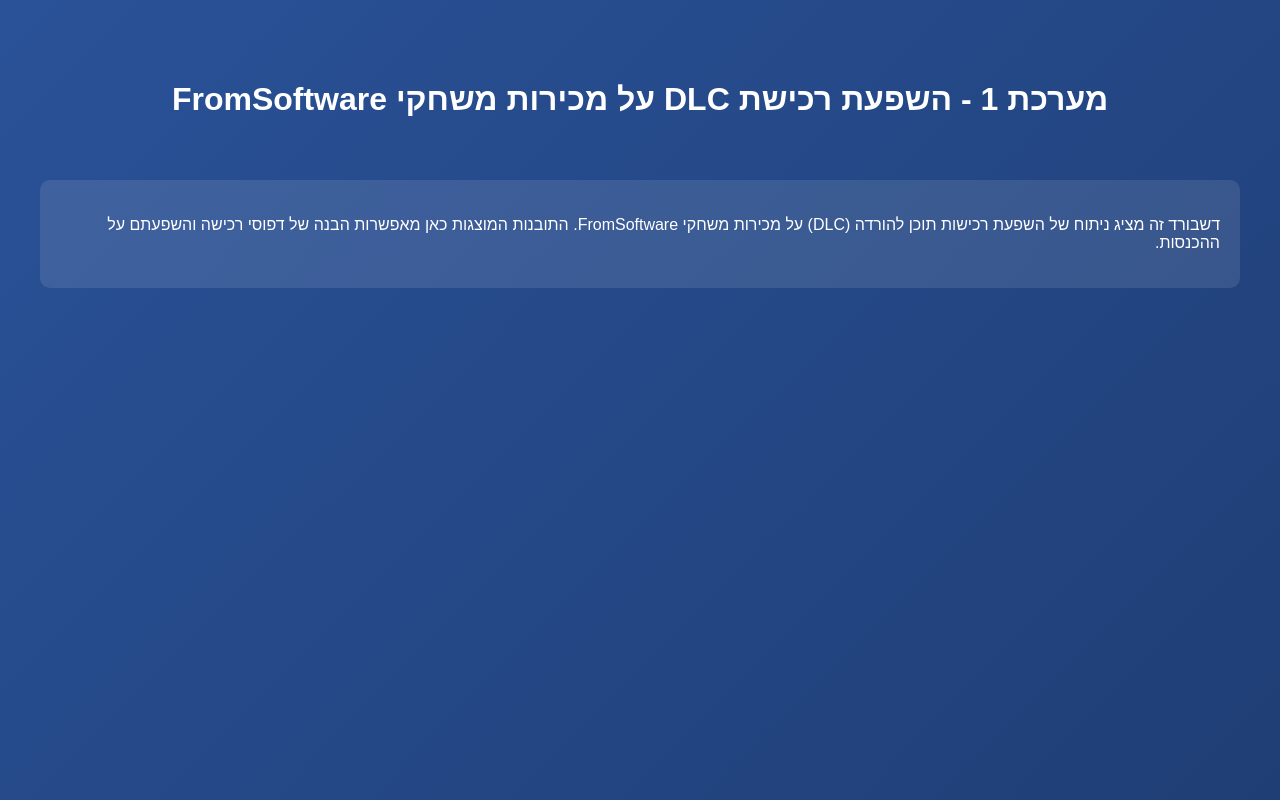
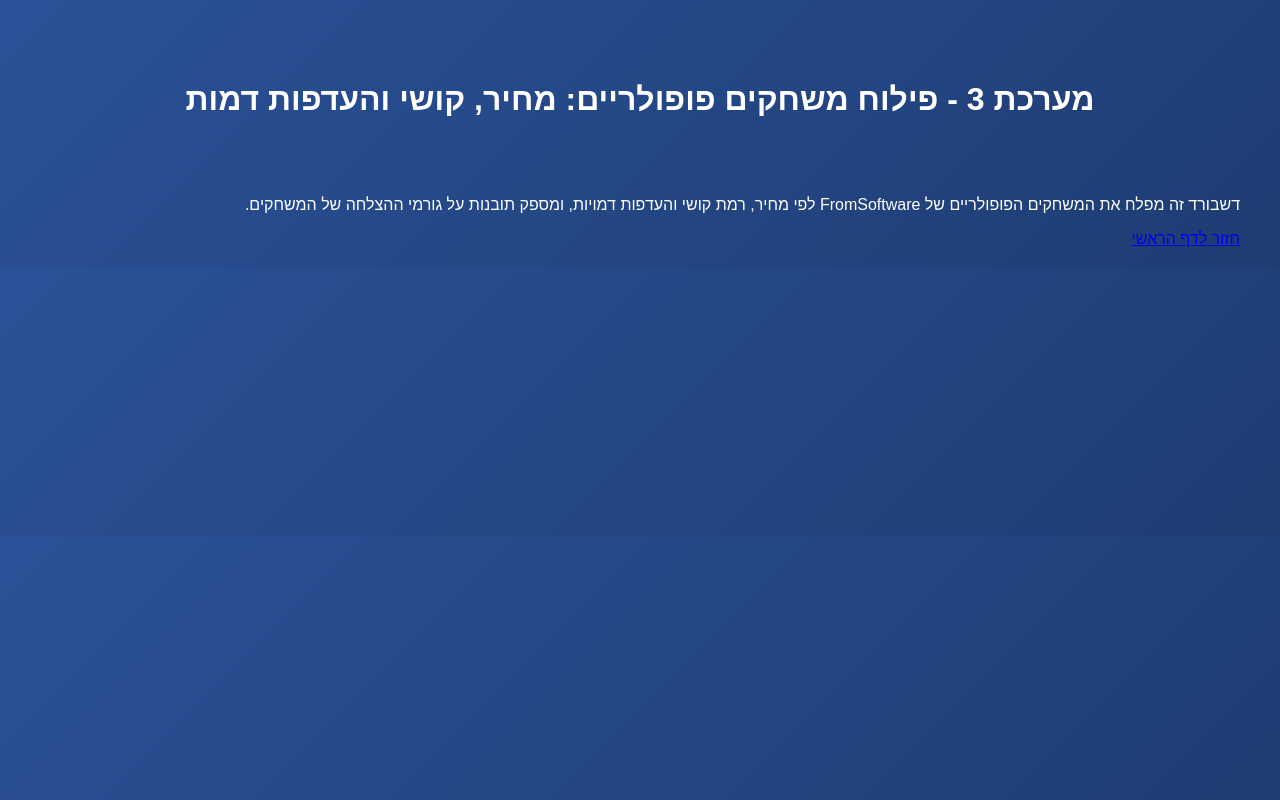
Before and after one commit to 2BorNot2B-cmd/FromSoftware-Game-Analytics, a plain HTML site: page dash1.html in a window 1280 px wide. Shown: the top 800 px of the page. Drawn offline with Linux system fonts and the light colour scheme; a script that the page names is missing.

Commit message:
Update dash1.html

```diff
--- a/dash1.html
+++ b/dash1.html
@@ -3,7 +3,7 @@
 <head>
     <meta charset="UTF-8">
     <meta name="viewport" content="width=device-width, initial-scale=1.0">
-    <title>מערכת 1 - השפעת DLC על מכירות</title>
+    <title>מערכת 3 - פילוח משחקים פופולריים</title>
     <style>
         body {
             font-family: 'Arial', sans-serif;
@@ -25,11 +25,12 @@
             font-size: 2em;
         }
         .description {
-            background: rgba(255, 255, 255, 0.1);
-            padding: 20px;
-            border-radius: 10px;
-            margin-bottom: 30px;
-        }
+            background: rgbaGuy {
+                background: rgba(255, 255, 255, 0.1);
+                padding: 20px;
+                border-radius: 10px;
+                margin-bottom: 30px;
+            }
         .tableau-container {
             width: 100%;
             height: 600px;
@@ -52,10 +53,10 @@
 <body>
     <div class="container">
         <header>
-            <h1>מערכת 1 - השפעת רכישת DLC על מכירות משחקי FromSoftware</h1>
+            <h1>מערכת 3 - פילוח משחקים פופולריים: מחיר, קושי והעדפות דמות</h1>
         </header>
         <section class="description">
-            <p>דשבורד זה מציג ניתוח של השפעת רכישות תוכן להורדה (DLC) על מכירות משחקי FromSoftware. התובנות המוצגות כאן מאפשרות הבנה של דפוסי רכישה והשפעתם על ההכנסות.</p>
+            <p>דשבורד זה מפלח את המשחקים הפופולריים של FromSoftware לפי מחיר, רמת קושי והעדפות דמויות, ומספק תובנות על גורמי ההצלחה של המשחקים.</p>
         </section>
         <section class="tableau-container">
             <div id="tableauViz"></div>
@@ -66,7 +67,7 @@
     <script>
         function initViz() {
             const containerDiv = document.getElementById("tableauViz");
-            const vizUrl = "https://public.tableau.com/views/Book1_17457679258910/Dashboard1?:language=en-US&:sid=&:redirect=auth&:display_count=n&:origin=viz_share_link";
+            const vizUrl = "https://public.tableau.com/views/Book1_17457679258910/Dashboard3?:language=en-US&publish=yes&:sid=&:redirect=auth&:display_count=n&:origin=viz_share_link";
             const options = {
                 width: '100%',
                 height: '600px',
```
